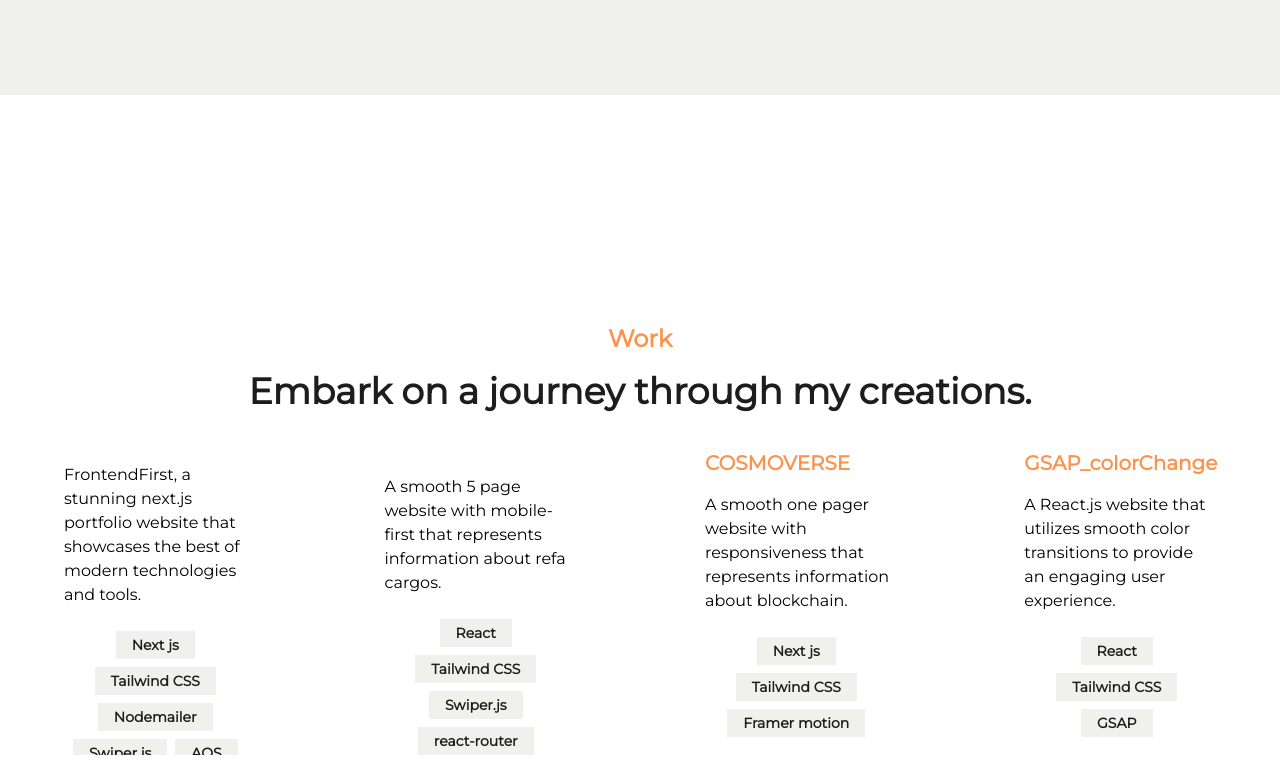
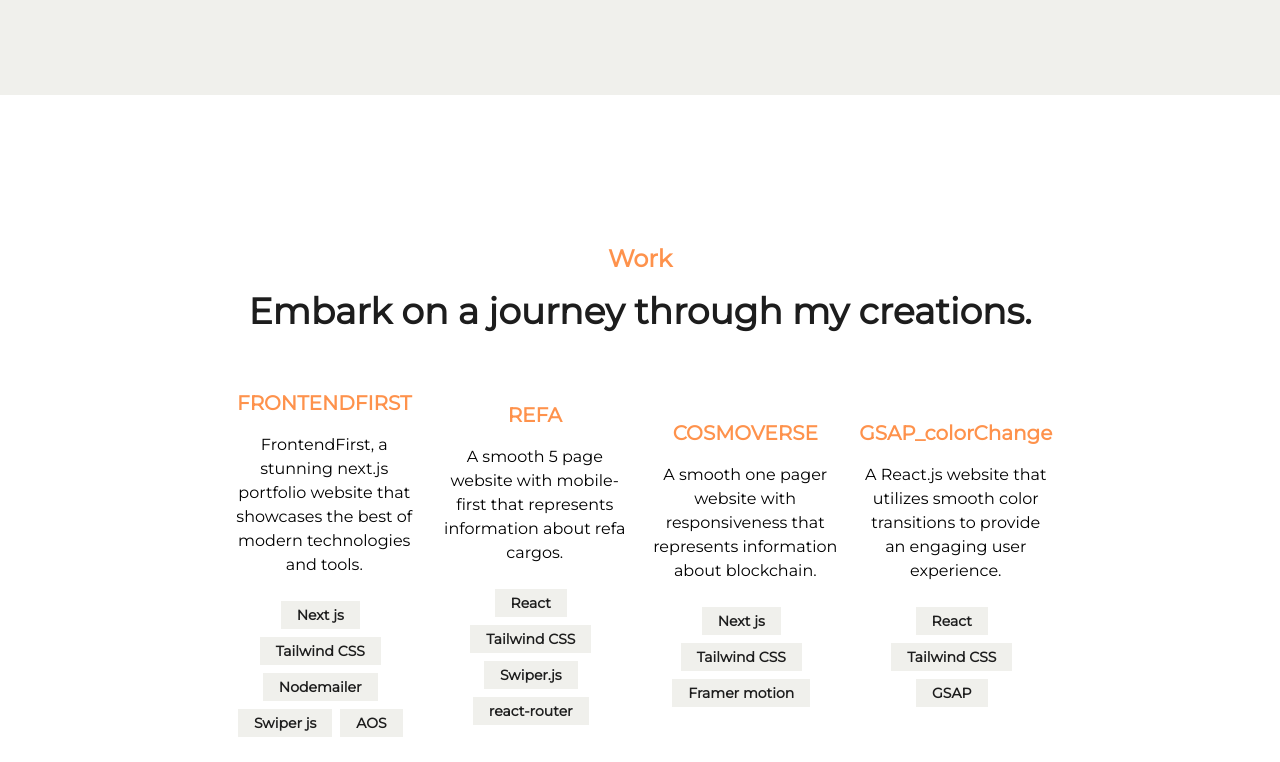
Before and after one commit to maryamtufail/frontendfirst, a Next.js app: page / in a window 1280 px wide. Shown: the part 1398-2160 px from the top of the page. Built offline with nearby package versions, Linux system fonts and the light colour scheme.

Commit message:
Changes: project design

```diff
--- a/components/Hero/Hero.tsx
+++ b/components/Hero/Hero.tsx
@@ -15,7 +15,7 @@ const Hero = () => {
     <section className="home flex items-center  w-full flex-col py-28 md:pt-[9rem] md:pb-[14rem] px-3   text-center">
      <div className="py-6 text-4xl  md:text-7xl lg:text-8xl font-bold"><h1 >
       Level up your  </h1><p>Web <span className='text-conone'>Presence</span></p></div>
-      <p className='md:w-1/2 md:text-xl text-md'>FrontendFirst is dedicated to boosting your online presence with cutting-edge designs and agile methodologies. Don't miss out on the opportunity to enhance your business. Take action now and witness the remarkable benefits firsthand.</p>
+      <p className='md:w-1/2 md:text-xl text-md'>FrontendFirst is dedicated to boosting your online presence with cutting-edge designs and agile methodologies. Don&apos;t miss out on the opportunity to enhance your business. Take action now and witness the remarkable benefits firsthand.</p>
       <a href='#'  data-target="project" className="transition delay-150 px-12 py-2 border border-primary text-primary hover:bg-primary hover:text-secondary mt-[3rem]"  onClick={handleLinkClick}>
        Explore my journey
       </a>
--- a/components/Project/Project.tsx
+++ b/components/Project/Project.tsx
@@ -4,7 +4,7 @@ const Project = () => {
 
 
   return (
-    <section className="project px-2 py-[13rem] bg-white flex flex-col justify-center">
+    <section className="project px-[10rem] py-[8rem] bg-white flex flex-col justify-center text-center">
       <div className="py-5 text-center">
         <p className="text-2xl text-conone font-semibold">Work</p>
         <h2 className="pt-4 pb-6 text-3xl md:text-4xl text-primary font-semibold">Embark on a journey through my creations.</h2>
--- a/components/Project/ProjectCard.tsx
+++ b/components/Project/ProjectCard.tsx
@@ -7,27 +7,27 @@ import Image from "next/image";
 
 const ProjectCard = () => {
   return (
-    <div className="lg:flex justify-center px-4 ">
+    <div className="lg:flex justify-center px-16">
       <Swiper
-        spaceBetween={30}
+
         breakpoints={{
           "@0.75": {
             slidesPerView: 1,
             spaceBetween: 20,
           },
           "@1.00": {
-            slidesPerView: 3,
+            slidesPerView: 2,
             spaceBetween: 20,
           },
           "@1.50": {
             slidesPerView: 4,
-            spaceBetween: 50,
+            spaceBetween: 10,
           },
         }}
         className="mySwiper"
       >
         {Projects.map((item) => (
-          <SwiperSlide key={item.title} className="px-10 py-12 relative" style={{height: 300, width: 300}}
+          <SwiperSlide key={item.title} className="px-2 py-12 absolute" style={{height: 400, width: 300}}
           >
             <div className="h-full flex flex-col justify-center items-center ">
               <div className="relative">
```
